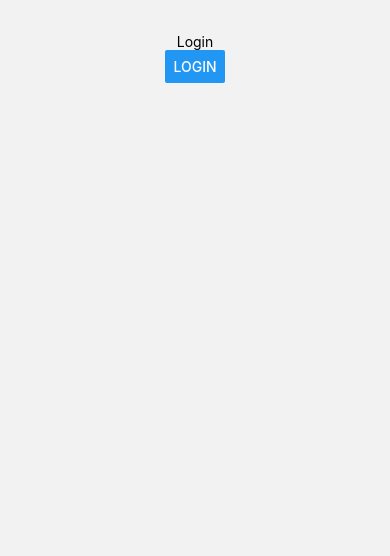
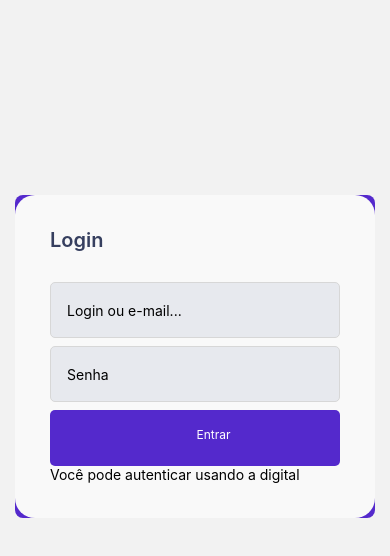
Before and after one commit to Baniomash/XmoneyMobile, a React Native app: screen /loginPage in a window 390 px wide. Shown: the top 556 px of the page. Built offline with nearby package versions, Linux system fonts and the light colour scheme.

Commit message:
feat: Styling Login Page

```diff
--- a/src/components/LoginBoard/index.tsx
+++ b/src/components/LoginBoard/index.tsx
@@ -1,11 +1,28 @@
+import { NativeStackScreenProps } from "@react-navigation/native-stack";
 import React from "react";
 import { Text } from "react-native";
-import { Container } from "./styles";
+import { RootStackParams } from "../../../App";
+import { Input, ModalTitle, ModalView } from "../NewTransactionModal/styles";
+import { BtnLogin, Container, BtnTitulo } from "./styles";
 
-export function LoginBoard() {
+type Props = NativeStackScreenProps<RootStackParams>;
+
+export function LoginBoard({ navigation }: Props) {
   return (
     <Container>
-      <Text>Login</Text>
+      <ModalView>
+        <ModalTitle>Login</ModalTitle>
+        <Input placeholder="Login ou e-mail..." />
+        <Input placeholder="Senha" />
+        <BtnLogin
+          onPress={() => {
+            navigation.navigate("transactionsPage");
+          }}
+        >
+          <BtnTitulo>Entrar</BtnTitulo>
+        </BtnLogin>
+        <Text>Você pode autenticar usando a digital</Text>
+      </ModalView>
     </Container>
   );
 }
--- a/src/components/LoginBoard/styles.ts
+++ b/src/components/LoginBoard/styles.ts
@@ -1,8 +1,25 @@
 import styled from "styled-components/native";
 
 export const Container = styled.View`
-  background-color: #fff;
-  flex: 1;
-  justify-content: flex-end;
-  background-color: #f9f9f9;
+  background-color: #5429cc;
+  align-items: center;
+  justify-content: center;
+  margin: 50% 15px;
+  border-radius: 8px;
 `;
+
+export const BtnLogin = styled.Pressable`
+  background-color: #5429cc;
+  border-radius: 5px;
+  margin-top: 8px;
+`;
+
+export const BtnTitulo = styled.Text`
+  font-size: 12px;
+  line-height: 21px;
+  color: #ffffff;
+  height: 56px;
+  width: 327px;
+  text-align: center;
+  padding: 14px;
+`;
--- a/src/screens/LoginPage.tsx
+++ b/src/screens/LoginPage.tsx
@@ -1,6 +1,6 @@
 import { NativeStackScreenProps } from "@react-navigation/native-stack";
 import React from "react";
-import { Button, View } from "react-native";
+import { View } from "react-native";
 import { RootStackParams } from "../../App";
 import { LoginBoard } from "../components/LoginBoard";
 
@@ -8,13 +8,10 @@ type Props = NativeStackScreenProps<RootStackParams>;
 
 export function LoginPage({ navigation }: Props) {
   return (
-    <View style={{ alignItems: "center", margin: 50 }}>
-      <LoginBoard />
-      <Button
-        title="Login"
-        onPress={() => {
-          navigation.navigate("transactionsPage");
-        }}
+    <View>
+      <LoginBoard
+        navigation={navigation}
+        route={{ key: "", name: "", path: undefined }}
       />
     </View>
   );
```
